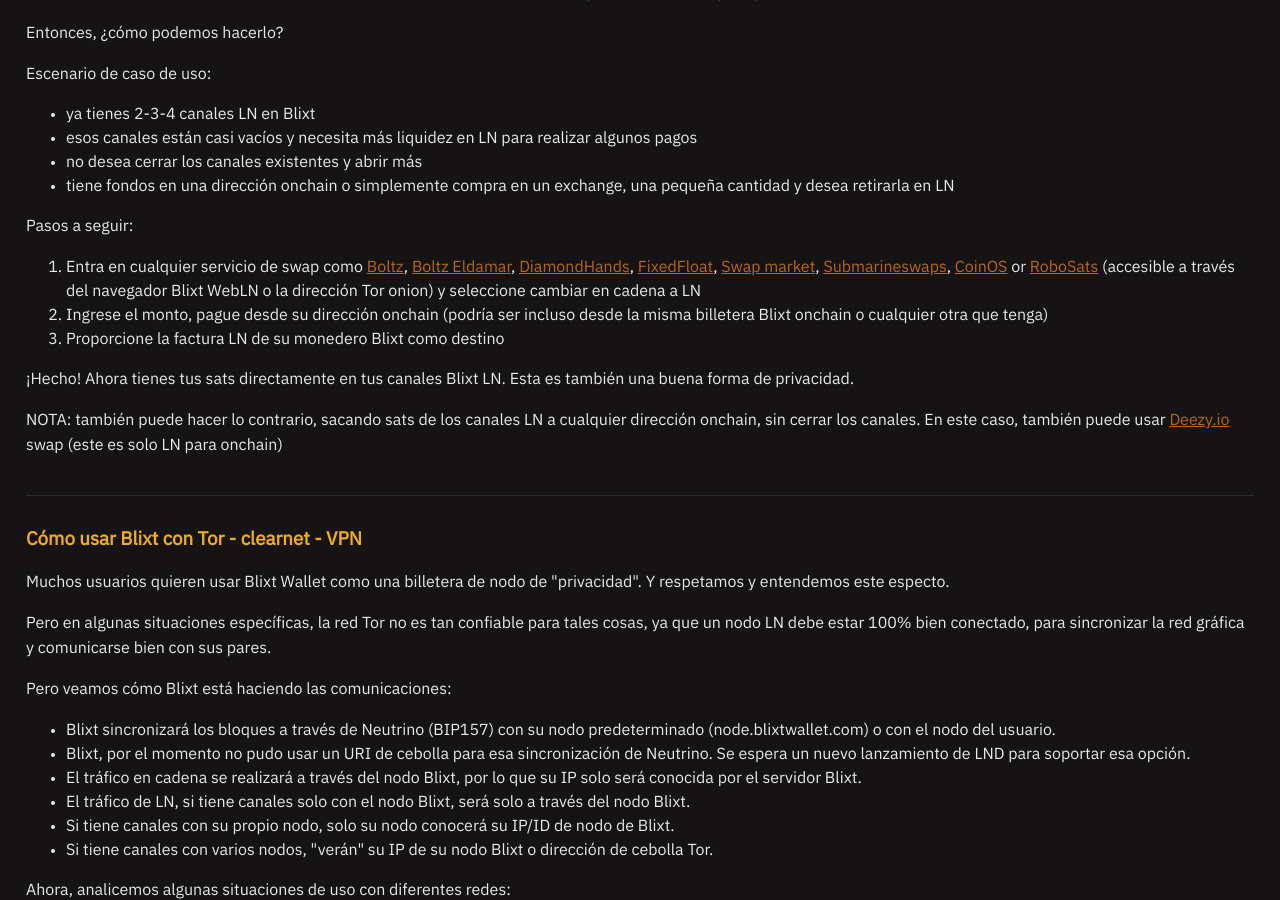
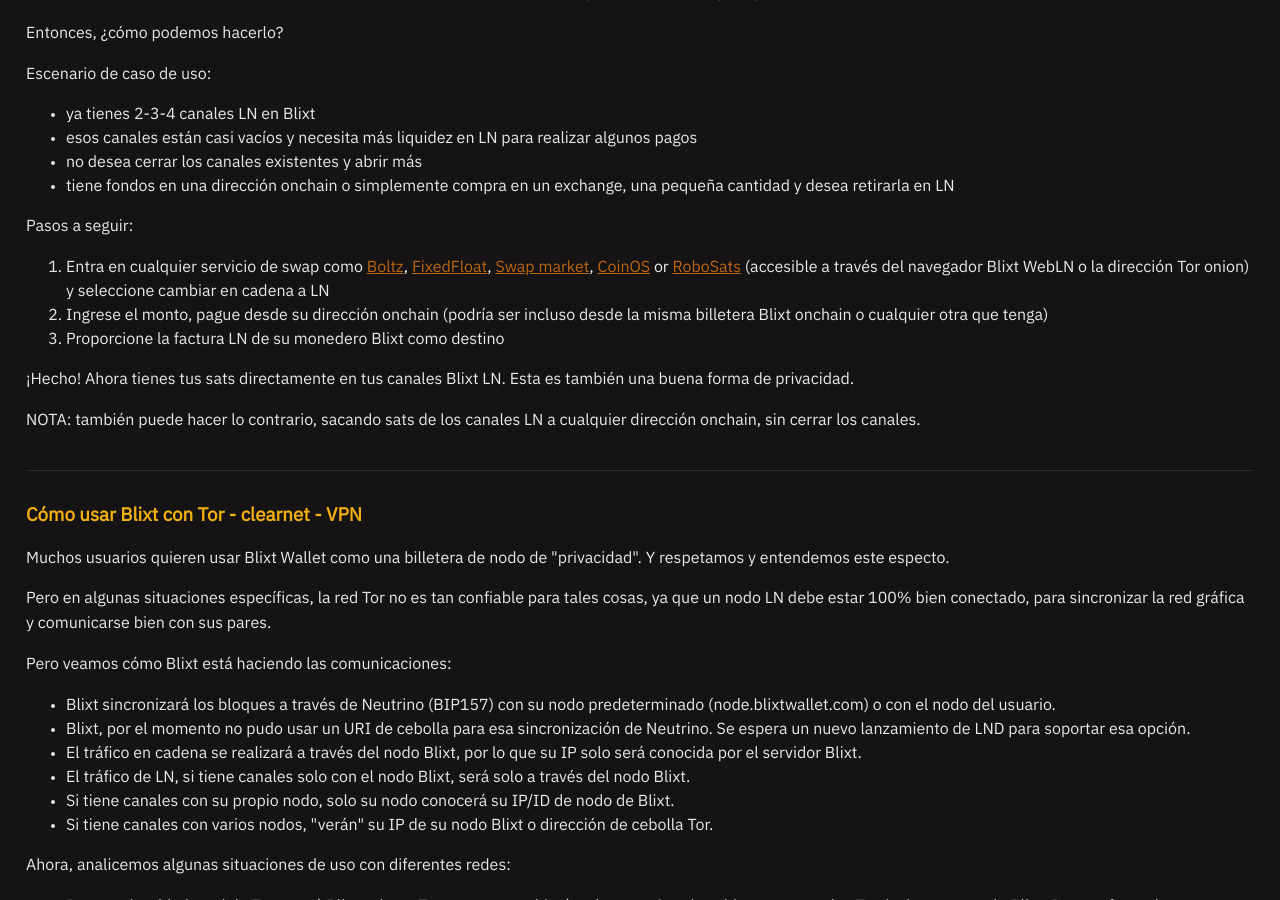
Before and after one commit to BlixtWallet/blixtwallet.github.io, a Jekyll site: the page built from guides_es.html, in a window 1280 px wide and 900 px high, scrolled down 4208 px. Built offline with Jekyll 4.4.1, drawn with Linux system fonts in a browser that asks for light colours.

Commit message:
centered images and small updates

```diff
--- a/guides_es.html
+++ b/guides_es.html
@@ -193,20 +193,16 @@
     <ol>
     <li>Entra en cualquier servicio de swap como
       <a href="https://boltz.exchange" target="_blank" rel="noopener noreferrer">Boltz</a>,
-      <a href="https://boltz.eldamar.icu/" target="_blank" rel="noopener noreferrer">Boltz Eldamar</a>,
-      <a href="https://swap.diamondhands.technology/" target="_blank" rel="noopener noreferrer">DiamondHands</a>,
-      <a href="https://fixedfloat.com" target="_blank" rel="noopener noreferrer">FixedFloat</a>,
+      <a href="https://ff.io/" target="_blank" rel="noopener noreferrer">FixedFloat</a>,
       <a href="https://swapmarket.github.io/" target="_blank" rel="noopener noreferrer">Swap market</a>,
-      <a href="https://submarineswaps.org/" target="_blank" rel="noopener noreferrer">Submarineswaps</a>,
       <a href="https://coinos.io" target="_blank" rel="noopener noreferrer">CoinOS</a> or
-      <a href="http://robosats6tkf3eva7x2voqso3a5wcorsnw34jveyxfqi2fu7oyheasid.onion/">RoboSats</a> (accesible a través del navegador Blixt WebLN o la dirección Tor onion)
+      <a href="http://robosats.org/">RoboSats</a> (accesible a través del navegador Blixt WebLN o la dirección Tor onion)
       y seleccione cambiar en cadena a LN</li>
     <li>Ingrese el monto, pague desde su dirección onchain (podría ser incluso desde la misma billetera Blixt onchain o cualquier otra que tenga)</li>
     <li>Proporcione la factura LN de su monedero Blixt como destino</li>
     </ol>
     <p>¡Hecho! Ahora tienes tus sats directamente en tus canales Blixt LN. Esta es también una buena forma de privacidad.</p>
-    <p>NOTA: también puede hacer lo contrario, sacando sats de los canales LN a cualquier dirección onchain, sin cerrar los canales.
-      En este caso, también puede usar <a href="https://deezy.io" target="_blank" rel="noopener noreferrer">Deezy.io</a> swap (este es solo LN para onchain)</p>
+    <p>NOTA: también puede hacer lo contrario, sacando sats de los canales LN a cualquier dirección onchain, sin cerrar los canales.</p>
   </section>
 
   <section id="guia-tor">
@@ -305,7 +301,9 @@
     </li>
     <li>
     <p><strong>Utilice un servicio de intercambio externo</strong> mencionados <a href="#guia-recargar">en esta sección</a>
+    <center>
     <p><img src="assets/images/swap-LN-onchain.jpg" class="center" alt="swap-LN-onchain"/></p>
+    </center>
     <p>Para usar un servicio de intercambio también es bastante simple, en pocos pasos:</p>
         <ul>
         <li>Vaya a uno de esos sitios web de servicios indicados.</li>
@@ -330,7 +328,9 @@
     <h3>¿Cómo usar Blixt como "Máquina de Gastos en Infraestructura" (ISM)?</h3>
     <p>La "Máquina de gastos de infraestructura" es el método utilizado para comprar bitcoins de los intercambios KYC y moverlos a sus billeteras HODL en cadena, pasando por una serie de "preparaciones" de tal manera que se rompen los enlaces a su identidad KYC, para una mejor privacidad.</p>
     <p>Entre tu Blixt móvil y el nodo de casa tendrás canales privados, que solo tú conoces, no son visibles en el gráfico público de LN ni son conocidos por otros. Este aspecto le brindará más privacidad para sus txs regulares, pero también una buena vía de tráfico, si desea mover fondos de fuentes KYC, a través de exchanges, a sus billeteras en cadena HODL.</p>
+    <center>
     <p><img src="assets/images/blixt-machine.png" class="center" alt="Blixt Infrastructure Spending Machine"/></p>
+    </center>
     <p>Consideraciones:</p>
     <ul>
     <li>Ya tienes un canal entre tu Blixt y el nodo de inicio. Mejor lo suficientemente grande como para manejar transacciones más grandes y numerosas. Ejemplo un canale de 2-5M sats.</li>
@@ -349,7 +349,9 @@
     <li>En este paso, puede usar la función interna de "bucle de salida" de las aplicaciones de administración de nodos RTL o Thunderhub para mover fondos de los canales LN a una dirección externa en cadena. O simplemente guárdelos para usarlos en LN, más tarde cuando sea necesario. También podría usar nuevamente los servicios de intercambio externos mencionados anteriormente, pero esta vez al revés, enviando a través de LN y recibiendo en cadena, a la dirección BTC deseada de su billetera HODL.</li>
     </ol>
     <p>Aquí hay un esquema simple para hacer intercambios con Blixt, como ejemplo para usar:</p>
+    <center>
     <p><img src="assets/images/swaps-blixt.jpg" class="center" alt="Blixt Swaps Scheme"/></p>
+    </center>
   </section>
 
   <section id="guia-wallet-viejo">
```
Also changed, not shown: faq.html (+10 -0 lines), faq_es.html (+10 -0 lines), features.html (+38 -9 lines), features_es.html (+35 -2 lines), guides.html (+9 -7 lines).
